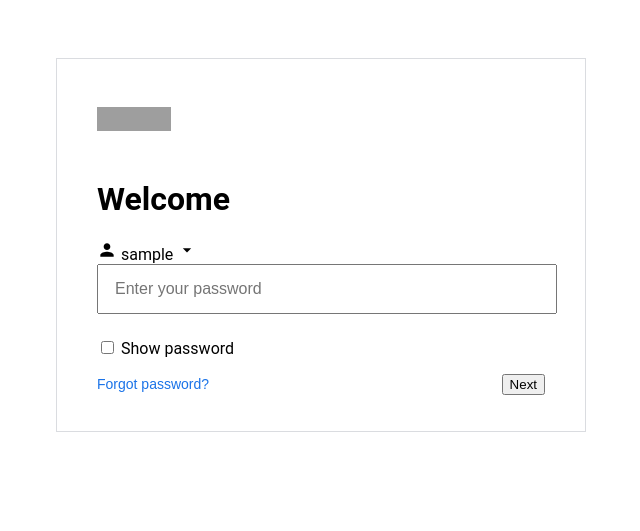
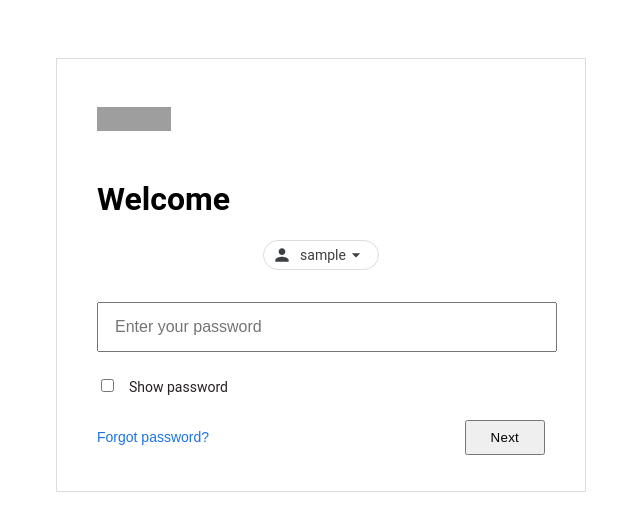
Before and after one commit to Gavin-Wood4/498cyberproj, a Flask app: template templates/password_page.html in a window 1280 px wide. Shown: the top 531 px of the page, without its empty margins (319-959 px from the left). Run offline with Flask 3, Linux system fonts and the light colour scheme; the template is opened without the code that fills it: most values are stand-ins (such as "Sample title", 1, 10 or a date in 2020); grey boxes are pictures that could not be loaded.

Commit message:
Conclude adding Google's styling to style css

```diff
--- a/static/style.css
+++ b/static/style.css
@@ -97,29 +97,46 @@ body {
 }
 
 .submit-button {
-
+	padding: 8px 24px;
+	font-weight: 500;
+	letter-spacing: .25px;
 }
 
 .username-display {
-
+	display: flex;
+	align-items: center;
+	justify-content: center;
+	border: 1px solid #dadce0;
+	border-radius: 100px;
+	padding: 4px 12px 4px 8px;
+	margin: 16px auto 32px;
+	font-size: 14px;
+	color: #3c4043;
+	width: fit-content;
+	cursor: pointer;
 }
 .username-display:hover {
-
+	background-color: #f8f9fa
 }
 
 .person-icon {
-
+	margin-right: 8px;
 }
 .dopdown-icon {
-
+	margin-left: 16px;
 }
 
 .show-password-container {
-
+	text-align: left;
+	margin-top 16px;
+	margin-bottom: 24px;
 }
 .show-password-container label {
-
+	font-size: 14px;
+	color: #282124;
+	margin-left: 8px;
+	cursor: pointer;
 }
 .show-password-container input {
-
+	cursor: pointer;
 }
```
